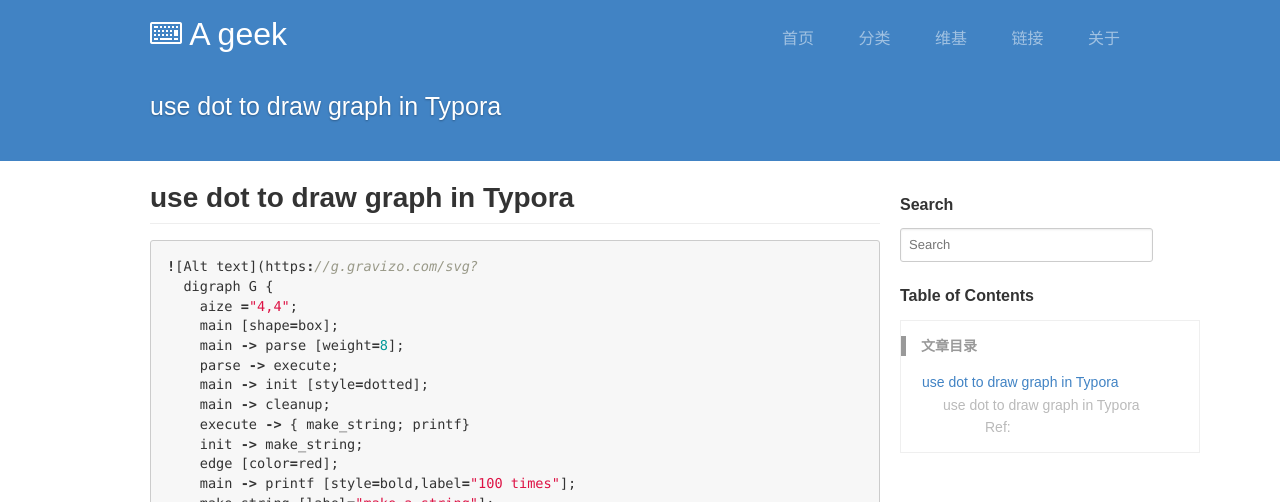
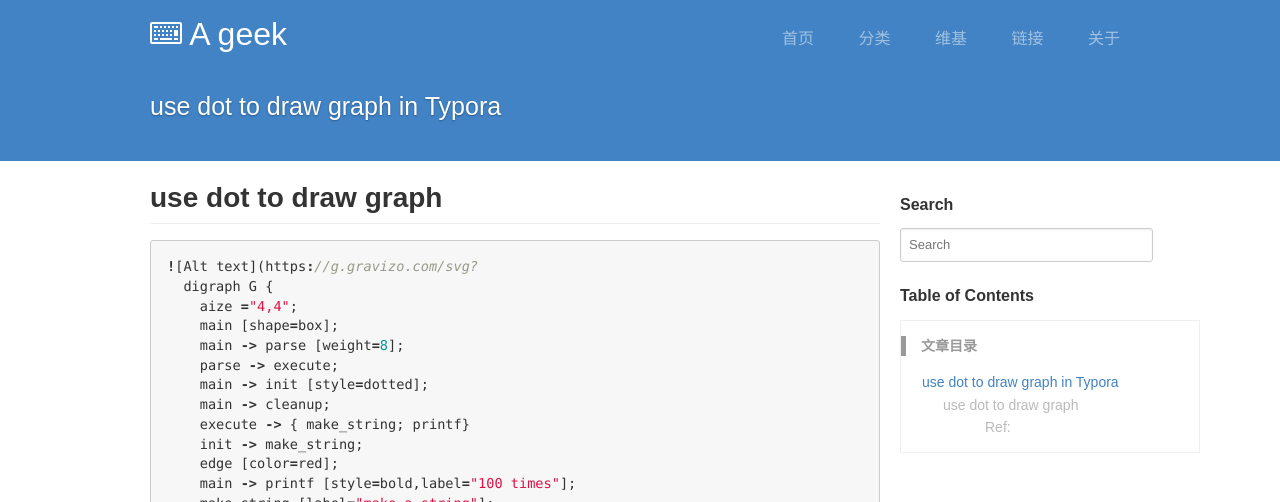
Before and after one commit to karlzheng/karlzheng.github.io, a Jekyll site: the page built from _posts/2020-01-23-use-dot-to-draw-graph.md, in a window 1280 px wide. Shown: the top 502 px of the page. Built offline with Jekyll 4.4.1, drawn with Linux system fonts in a browser that asks for light colours; comment, search, counter and statistics services are not loaded.

Commit message:
重命名：   _posts/2020-01-23-use-dot-to-draw-graph-in-Typora.md -> _posts/2020-01-23-use-dot-to-draw-graph.md
Signed-off-by: Karl.Zheng <Karl.Zheng@anker.com>

````diff
--- a/_posts/2020-01-23-use-dot-to-draw-graph-in-Typora.md
+++ b/_posts/2020-01-23-use-dot-to-draw-graph.md
@@ -4,9 +4,7 @@ categories: tech
 title: use dot to draw graph in Typora
 typora-root-url: ../
 ---
-## use dot to draw graph in Typora
-
-
+## use dot to draw graph
 
 ```c
 ![Alt text](https://g.gravizo.com/svg?
@@ -28,7 +26,6 @@ typora-root-url: ../
 )
 ```
 
-
 <img src="/images/dotimage/dot-examples.png" alt="image-20210214183810188" style="zoom:50%;" />
 
 
````
